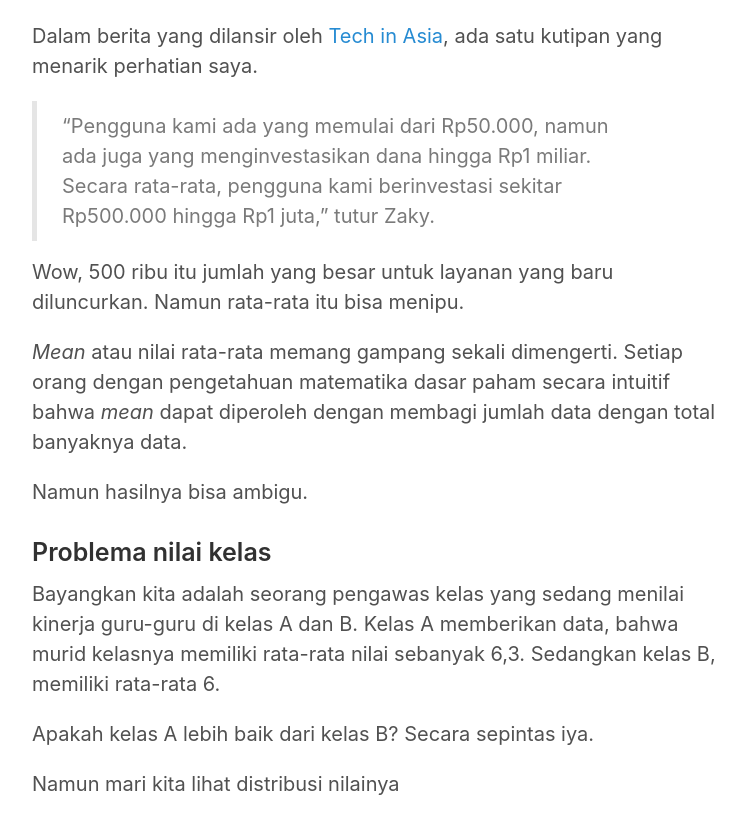
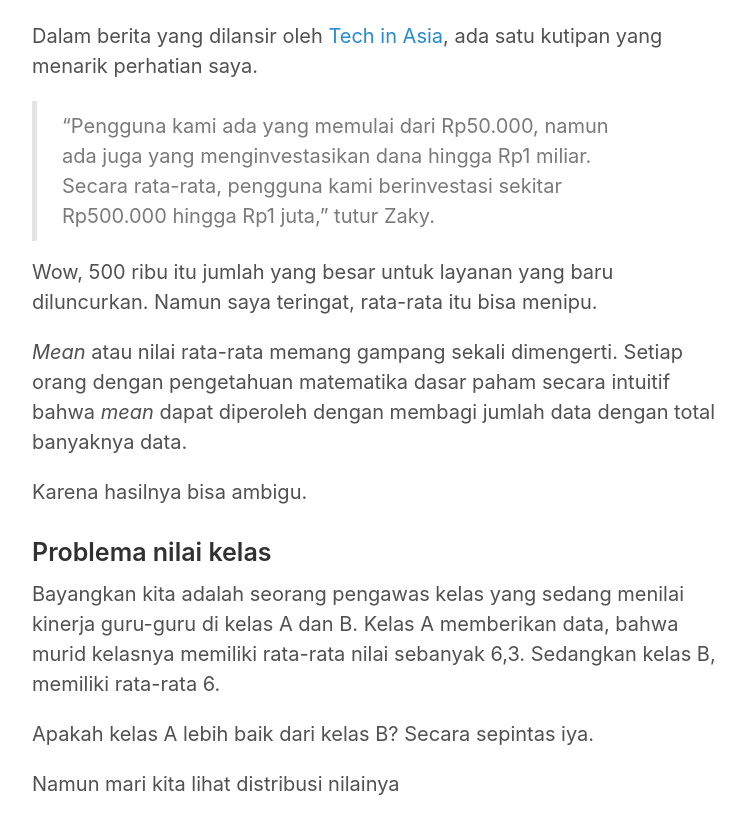
Before and after one commit to famasya/famasya.github.io, a Jekyll site: the page built from _posts/2017-04-15-mencermati-statistik-bukalapak.md, in a window 1280 px wide and 900 px high, scrolled down 320 px, cut to the strip 0-815 px from the top of the window. Shown: the whole strip, without its empty margins (258-1003 px from the left). Built offline with Jekyll 4.4.1, drawn with Linux system fonts in a browser that asks for light colours.

Commit message:
Update 2017-04-15-mencermati-statistik-bukalapak.md

```diff
--- a/_posts/2017-04-15-mencermati-statistik-bukalapak.md
+++ b/_posts/2017-04-15-mencermati-statistik-bukalapak.md
@@ -9,13 +9,13 @@ Dalam berita yang dilansir oleh [Tech in Asia](https://id.techinasia.com/alasan-
 
 > “Pengguna kami ada yang memulai dari Rp50.000, namun ada juga yang menginvestasikan dana hingga Rp1 miliar. Secara rata-rata, pengguna kami berinvestasi sekitar Rp500.000 hingga Rp1 juta,” tutur Zaky.
 
-Wow, 500 ribu itu jumlah yang besar untuk layanan yang baru diluncurkan. Namun rata-rata itu bisa menipu.
+Wow, 500 ribu itu jumlah yang besar untuk layanan yang baru diluncurkan. Namun saya teringat, rata-rata itu bisa menipu.
 
 <!-- more -->
 
 *Mean* atau nilai rata-rata memang gampang sekali dimengerti. Setiap orang dengan pengetahuan matematika dasar paham secara intuitif bahwa *mean* dapat diperoleh dengan membagi jumlah data dengan total banyaknya data.
 
-Namun hasilnya bisa ambigu.
+Karena hasilnya bisa ambigu.
 
 ### Problema nilai kelas
 Bayangkan kita adalah seorang pengawas kelas yang sedang menilai kinerja guru-guru di kelas A dan B. Kelas A memberikan data, bahwa murid kelasnya memiliki rata-rata nilai sebanyak 6,3. Sedangkan kelas B, memiliki rata-rata 6.
```
